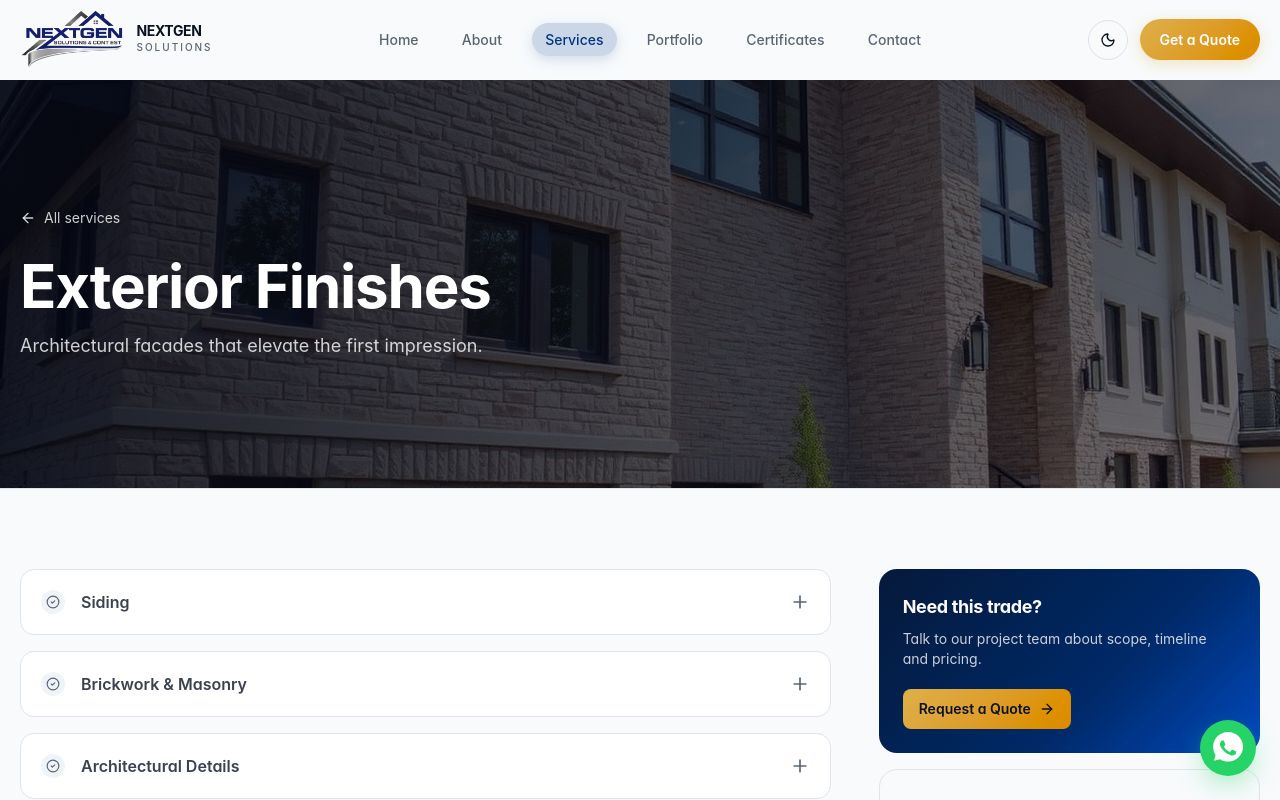
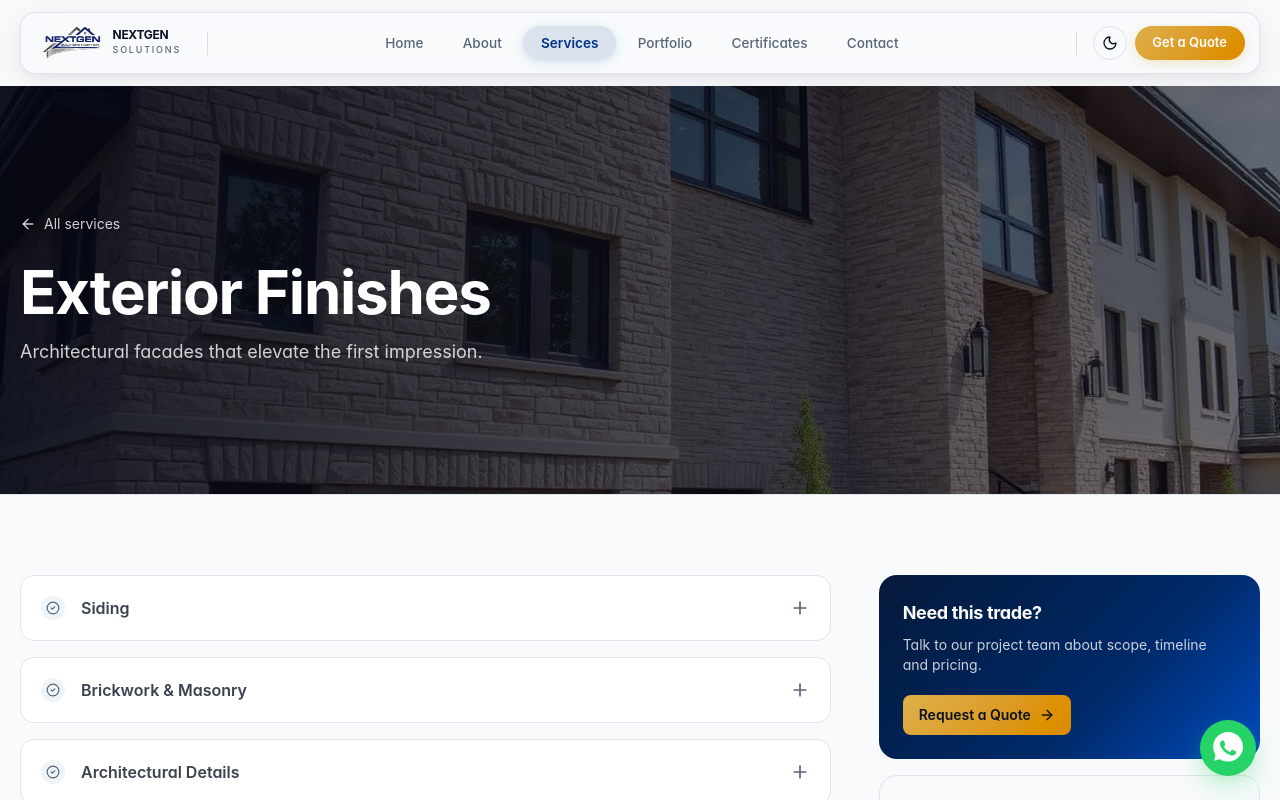
Before and after one commit to Nawxzz02/nextgen-build-design-main, a React (Vite) app: page /services/exterior in a window 1280 px wide. Shown: the top 800 px of the page. Built offline with nearby package versions, Linux system fonts and the light colour scheme.

Commit message:
chnged navbar

```diff
--- a/src/components/header.css
+++ b/src/components/header.css
@@ -1,94 +1,82 @@
-.premium-header {
-  --header-height: 5rem;
-  --header-padding: 1.5rem;
-  --glass-bg: color-mix(in oklab, var(--background) 80%, transparent);
-  --glass-border: color-mix(in oklab, var(--foreground) 10%, transparent);
+.pill-header-wrapper {
+  position: sticky;
+  top: 0;
+  z-index: 50;
+  display: flex;
+  justify-content: center;
+  align-items: flex-start;
+  padding: 0.75rem 1.25rem;
+  pointer-events: none;
+  transition: padding 0.4s cubic-bezier(0.22, 1, 0.36, 1);
+}
 
-  height: var(--header-height);
+/* ─────────────────────────────────────────────
+   Fluid Top Accent Line
+───────────────────────────────────────────── */
+.fluid-top-accent {
+  background-size: 200% auto;
+  animation: fluidGradient 4s linear infinite;
+}
+
+@keyframes fluidGradient {
+  0% { background-position: 0% center; }
+  50% { background-position: 100% center; }
+  100% { background-position: 0% center; }
+}
+
+.pill-header-wrapper.scrolled {
+  padding: 0.4rem 1.25rem;
+}
+
+/* ─────────────────────────────────────────────
+   The Pill Itself
+───────────────────────────────────────────── */
+.pill-navbar {
+  pointer-events: all;
   display: flex;
   align-items: center;
+  justify-content: space-between;
+  gap: 0.75rem;
+  padding: 0.45rem 0.9rem;
+  border-radius: 15px;
+  border: 1px solid color-mix(in oklab, var(--foreground) 10%, transparent);
+  background: color-mix(in oklab, var(--background) 80%, transparent);
+  backdrop-filter: blur(20px) saturate(180%);
+  -webkit-backdrop-filter: blur(20px) saturate(180%);
+  box-shadow:
+    0 8px 32px rgba(0, 0, 0, 0.08),
+    0 2px 8px rgba(0, 0, 0, 0.04),
+    inset 0 1px 0 rgba(255, 255, 255, 0.1);
   transition: all 0.4s cubic-bezier(0.22, 1, 0.36, 1);
-  border-bottom: 1px solid transparent;
+  width: 100%;
+  max-width: 100%;
 }
 
-.premium-header.scrolled {
-  --header-height: 4rem;
-  background: var(--glass-bg);
-  backdrop-filter: blur(12px);
-  -webkit-backdrop-filter: blur(12px);
-  border-bottom: 1px solid var(--glass-border);
-  box-shadow: 0 4px 30px rgba(0, 0, 0, 0.05);
+.pill-header-wrapper.scrolled .pill-navbar {
+  box-shadow:
+    0 16px 48px rgba(0, 0, 0, 0.12),
+    0 4px 12px rgba(0, 0, 0, 0.06),
+    inset 0 1px 0 rgba(255, 255, 255, 0.12);
+  border-color: color-mix(in oklab, var(--foreground) 14%, transparent);
 }
 
-.nav-link {
-  position: relative;
-  padding: 0.5rem 1.1rem;
-  font-size: 0.875rem;
-  font-weight: 500;
-  color: var(--muted-foreground);
-  transition: all 0.4s cubic-bezier(0.22, 1, 0.36, 1);
+/* ─────────────────────────────────────────────
+   Logo inside pill
+───────────────────────────────────────────── */
+.pill-logo {
+  display: flex;
+  align-items: center;
+  gap: 0.5rem;
   text-decoration: none;
-  z-index: 1;
+  transition: transform 0.3s ease, opacity 0.3s ease;
+  padding: 0.3rem 0.6rem 0.3rem 0.4rem;
+  border-radius: 9999px;
+  flex-shrink: 0;
 }
 
-.nav-link:hover,
-.nav-link.active {
-  color: oklch(0.35 0.15 260);
-}
-
-.nav-link::before {
-  content: "";
-  position: absolute;
-  inset: 2px 4px;
-  background: transparent;
-  border-radius: 9999px;
-  transition: all 0.4s cubic-bezier(0.22, 1, 0.36, 1);
-  z-index: -1;
-  opacity: 0;
-  transform: scale(0.92);
-}
-
-.nav-link:hover::before {
-  opacity: 1;
-  transform: scale(1);
-  background: color-mix(in oklch, oklch(0.35 0.15 260) 12%, transparent);
-}
-
-.nav-link.active::before {
-  opacity: 1;
-  transform: scale(1);
-  background: color-mix(in oklch, oklch(0.35 0.15 260) 18%, transparent);
-  box-shadow: 0 4px 12px color-mix(in oklch, oklch(0.35 0.15 260) 15%, transparent);
-}
-
-.nav-link::after {
-  display: none;
-}
-
-.dark .nav-link:hover,
-.dark .nav-link.active {
-  color: white;
-}
-
-.dark .nav-link:hover::before {
-  background: color-mix(in oklch, white 10%, transparent);
-}
-
-.dark .nav-link.active::before {
-  background: color-mix(in oklch, white 15%, transparent);
-  box-shadow: 0 4px 12px rgba(255, 255, 255, 0.1);
-}
-
-.premium-logo {
-  display: flex;
-  align-items: center;
-  gap: 0.75rem;
-  text-decoration: none;
-  transition: transform 0.3s ease;
-}
-
-.premium-logo:hover {
-  transform: scale(1.02);
+.pill-logo:hover {
+  transform: scale(1.03);
+  opacity: 0.9;
 }
 
 .logo-container {
@@ -96,23 +84,123 @@
   align-items: center;
 }
 
-.cta-button {
+/* ─────────────────────────────────────────────
+   Vertical Divider
+───────────────────────────────────────────── */
+.pill-divider {
+  width: 1px;
+  height: 1.5rem;
+  background: color-mix(in oklab, var(--foreground) 12%, transparent);
+  flex-shrink: 0;
+  margin: 0 0.25rem;
+}
+
+/* ─────────────────────────────────────────────
+   Nav Links inside pill
+───────────────────────────────────────────── */
+.pill-nav-link {
+  position: relative;
+  padding: 0.45rem 1.1rem;
+  font-size: 0.85rem;
+  font-weight: 500;
+  color: var(--muted-foreground);
+  transition: all 0.3s cubic-bezier(0.22, 1, 0.36, 1);
+  text-decoration: none;
+  border-radius: 9999px;
+  white-space: nowrap;
+  z-index: 1;
+}
+
+.pill-nav-link::before {
+  content: "";
+  position: absolute;
+  inset: 0;
+  border-radius: 9999px;
+  background: transparent;
+  transition: all 0.3s cubic-bezier(0.22, 1, 0.36, 1);
+  z-index: -1;
+}
+
+.pill-nav-link:hover {
+  color: var(--foreground);
+}
+
+.pill-nav-link:hover::before {
+  background: color-mix(in oklab, var(--foreground) 7%, transparent);
+}
+
+.pill-nav-link.active {
+  color: oklch(0.35 0.15 260);
+  font-weight: 600;
+}
+
+.pill-nav-link.active::before {
+  background: color-mix(in oklch, oklch(0.35 0.15 260) 12%, transparent);
+  box-shadow: 0 2px 10px color-mix(in oklch, oklch(0.35 0.15 260) 15%, transparent);
+}
+
+.dark .pill-nav-link:hover {
+  color: white;
+}
+
+.dark .pill-nav-link:hover::before {
+  background: rgba(255, 255, 255, 0.08);
+}
+
+.dark .pill-nav-link.active {
+  color: white;
+}
+
+.dark .pill-nav-link.active::before {
+  background: rgba(255, 255, 255, 0.13);
+  box-shadow: 0 2px 10px rgba(255, 255, 255, 0.08);
+}
+
+/* ─────────────────────────────────────────────
+   Icon Buttons (theme toggle, hamburger)
+───────────────────────────────────────────── */
+.pill-icon-btn {
+  width: 2.1rem;
+  height: 2.1rem;
+  border-radius: 50%;
+  display: flex;
+  align-items: center;
+  justify-content: center;
+  border: 1px solid color-mix(in oklab, var(--foreground) 10%, transparent);
+  background: transparent;
+  color: var(--foreground);
+  cursor: pointer;
+  transition: all 0.3s ease;
+  flex-shrink: 0;
+}
+
+.pill-icon-btn:hover {
+  background: color-mix(in oklab, var(--foreground) 8%, transparent);
+  transform: scale(1.08);
+}
+
+/* ─────────────────────────────────────────────
+   CTA Button inside pill
+───────────────────────────────────────────── */
+.pill-cta {
   position: relative;
   overflow: hidden;
   background: var(--gradient-gold);
   color: white;
-  padding: 0.625rem 1.25rem;
+  padding: 0.45rem 1.1rem;
   border-radius: 9999px;
-  font-size: 0.875rem;
+  font-size: 0.8125rem;
   font-weight: 600;
   text-decoration: none;
   transition: all 0.3s ease;
-  box-shadow: 0 4px 15px color-mix(in oklab, var(--accent) 30%, transparent);
+  box-shadow: 0 3px 12px color-mix(in oklab, var(--accent) 30%, transparent);
   border: none;
   cursor: pointer;
+  white-space: nowrap;
+  flex-shrink: 0;
 }
 
-.cta-button::before {
+.pill-cta::before {
   content: "";
   position: absolute;
   top: 0;
@@ -120,39 +208,22 @@
   width: 100%;
   height: 100%;
   background: linear-gradient(120deg, transparent, rgba(255, 255, 255, 0.3), transparent);
-  transition: all 0.6s;
+  transition: all 0.5s;
 }
 
-.cta-button:hover::before {
+.pill-cta:hover::before {
   left: 100%;
 }
 
-.cta-button:hover {
-  transform: translateY(-2px);
+.pill-cta:hover {
+  transform: translateY(-1px) scale(1.02);
   box-shadow: 0 6px 20px color-mix(in oklab, var(--accent) 40%, transparent);
-  filter: brightness(1.1);
+  filter: brightness(1.08);
 }
 
-.theme-toggle {
-  width: 2.5rem;
-  height: 2.5rem;
-  border-radius: 50%;
-  display: flex;
-  align-items: center;
-  justify-content: center;
-  border: 1px solid var(--glass-border);
-  background: transparent;
-  color: var(--foreground);
-  cursor: pointer;
-  transition: all 0.3s ease;
-}
-
-.theme-toggle:hover {
-  background: var(--muted);
-  transform: rotate(15deg);
-}
-
-/* Mobile Menu */
+/* ─────────────────────────────────────────────
+   Mobile Dropdown Menu
+───────────────────────────────────────────── */
 .mobile-menu-overlay {
   position: fixed;
   inset: 0;
@@ -172,3 +243,18 @@
   padding: 0.5rem 0;
   border-bottom: 1px solid var(--border);
 }
+
+/* ─────────────────────────────────────────────
+   Legacy classes (kept for safety)
+───────────────────────────────────────────── */
+.premium-logo {
+  display: flex;
+  align-items: center;
+  gap: 0.75rem;
+  text-decoration: none;
+  transition: transform 0.3s ease;
+}
+
+.premium-logo:hover {
+  transform: scale(1.02);
+}
--- a/src/components/site-header.tsx
+++ b/src/components/site-header.tsx
@@ -19,6 +19,7 @@ const nav = [
 export function SiteHeader() {
   const [open, setOpen] = useState(false);
   const [scrolled, setScrolled] = useState(false);
+  const [isMobile, setIsMobile] = useState(false);
   const { theme, toggle } = useTheme();
 
   useEffect(() => {
@@ -28,43 +29,58 @@ export function SiteHeader() {
     return () => window.removeEventListener("scroll", onScroll);
   }, []);
 
+  // Auto-close drawer and track mobile state on resize
   useEffect(() => {
-    if (open) {
-      document.body.style.overflow = "hidden";
-    } else {
-      document.body.style.overflow = "unset";
-    }
-  }, [open]);
+    const checkMobile = () => {
+      const mobile = window.innerWidth < 1024;
+      setIsMobile(mobile);
+      if (!mobile) setOpen(false);
+    };
+    checkMobile();
+    window.addEventListener("resize", checkMobile);
+    return () => window.removeEventListener("resize", checkMobile);
+  }, []);
+
+  useEffect(() => {
+    document.body.style.overflow = open && isMobile ? "hidden" : "unset";
+    return () => { document.body.style.overflow = "unset"; };
+  }, [open, isMobile]);
 
   return (
-    <header className={`sticky top-0 z-50 premium-header ${scrolled ? "scrolled" : ""}`}>
-      <div className="container-page flex items-center justify-between gap-8">
-        <Link to="/" className="premium-logo">
+    <header className={`pill-header-wrapper ${scrolled ? "scrolled" : ""}`}>
+      {/* Floating Pill Navbar */}
+      <div className="pill-navbar">
+        {/* Logo */}
+        <Link to="/" className="premium-logo pill-logo">
           <div className="logo-container">
             <img
               src={theme === "dark" ? footerLogo : logo}
               alt="Nextgen Solutions & Contracting"
-              className="h-14 md:h-16 w-auto object-contain"
+              className="h-9 w-auto object-contain"
             />
           </div>
           <div className="hidden sm:flex flex-col">
-            <span className="text-sm font-bold tracking-tight leading-none text-foreground">
+            <span className="text-xs font-bold tracking-tight leading-none text-foreground">
               NEXTGEN
             </span>
-            <span className="text-[10px] uppercase tracking-[0.2em] font-medium text-muted-foreground mt-0.5">
+            <span className="text-[9px] uppercase tracking-[0.2em] font-medium text-muted-foreground mt-0.5">
               Solutions
             </span>
           </div>
         </Link>
 
-        <nav className="hidden lg:flex items-center gap-2">
+        {/* Divider */}
+        <div className="pill-divider hidden lg:block" />
+
+        {/* Nav Links — flex-1 to fill full width */}
+        <nav className="hidden lg:flex items-center justify-center gap-1 flex-1">
           {nav.map((n) => (
             <NavLink
               key={n.to}
               to={n.to}
               end={n.to === "/"}
               className={({ isActive }) =>
-                `nav-link ${isActive ? "active" : ""}`
+                `pill-nav-link ${isActive ? "active" : ""}`
               }
             >
               {n.label}
@@ -72,47 +88,54 @@ export function SiteHeader() {
           ))}
         </nav>
 
-        <div className="flex items-center gap-3">
-          <button onClick={toggle} className="theme-toggle" aria-label="Toggle theme">
+        {/* Divider */}
+        <div className="pill-divider hidden lg:block" />
+
+        {/* Actions */}
+        <div className="flex items-center gap-2">
+          <button onClick={toggle} className="pill-icon-btn" aria-label="Toggle theme">
             {theme === "dark" ? <Sun className="size-4" /> : <Moon className="size-4" />}
           </button>
 
-          <Link to="/contact" className="hidden sm:flex cta-button">
+          <Link to="/contact" className="hidden sm:flex pill-cta">
             Get a Quote
           </Link>
 
-          <button
-            className="lg:hidden p-2 rounded-full hover:bg-muted transition-colors text-foreground relative z-70"
-            onClick={() => setOpen(!open)}
-            aria-label="Menu"
-          >
-            {open ? <X className="size-6" /> : <Menu className="size-6" />}
-          </button>
+          <div className="lg:hidden flex items-center">
+            <button
+              className="pill-icon-btn"
+              onClick={() => setOpen(!open)}
+              aria-label="Menu"
+            >
+              {open ? <X className="size-5" /> : <Menu className="size-5" />}
+            </button>
+          </div>
         </div>
       </div>
 
       <AnimatePresence>
-        {open && (
+        {open && isMobile && (
           <motion.div
-            initial={{ opacity: 0, scale: 0.98, y: -5 }}
+            initial={{ opacity: 0, scale: 0.96, y: -8 }}
             animate={{ opacity: 1, scale: 1, y: 0 }}
-            exit={{ opacity: 0, scale: 0.98, y: -5 }}
+            exit={{ opacity: 0, scale: 0.96, y: -8 }}
             transition={{ type: "spring", stiffness: 400, damping: 30 }}
-            className="fixed top-(--header-height) right-4 left-4 z-60 lg:hidden"
+            className="fixed top-20 right-4 left-4 z-40 lg:hidden"
+            style={{ pointerEvents: "all" }}
           >
-            <div className="bg-background/90 backdrop-blur-2xl border border-border/40 shadow-2xl rounded-2xl overflow-hidden mt-1">
+            <div className="bg-background/90 backdrop-blur-2xl border border-border/40 shadow-2xl rounded-2xl overflow-hidden">
               <div className="flex flex-col p-1.5 gap-0.5">
                 {nav.map((n, i) => (
                   <motion.div
                     key={n.to}
-                    initial={{ opacity: 0, y: -5 }}
+                    initial={{ opacity: 0, y: -4 }}
                     animate={{ opacity: 1, y: 0 }}
-                    transition={{ delay: i * 0.03 }}
+                    transition={{ delay: i * 0.04 }}
                   >
                     <Link
                       to={n.to}
                       onClick={() => setOpen(false)}
-                      className="group flex items-center justify-between px-3 py-2 text-sm font-medium text-foreground/80 hover:text-foreground hover:bg-muted/60 rounded-lg transition-all"
+                      className="group flex items-center justify-between px-4 py-2.5 text-sm font-medium text-foreground/80 hover:text-foreground hover:bg-muted/60 rounded-xl transition-all"
                     >
                       <span>{n.label}</span>
                       <ChevronRight className="size-3.5 opacity-0 group-hover:opacity-100 -translate-x-1 group-hover:translate-x-0 transition-all" />
@@ -120,11 +143,11 @@ export function SiteHeader() {
                   </motion.div>
                 ))}
 
-                <div className="mt-1 pt-1.5 border-t border-border/40">
+                <div className="mt-1 pt-1.5 border-t border-border/40 px-1.5 pb-1.5">
                   <Link
                     to="/contact"
                     onClick={() => setOpen(false)}
-                    className="block w-full py-2.5 rounded-lg text-center font-bold text-xs uppercase tracking-wider"
+                    className="block w-full py-2.5 rounded-full text-center font-bold text-xs uppercase tracking-wider"
                     style={{ background: "var(--gradient-gold)", color: "white" }}
                   >
                     Get a Quote
```
